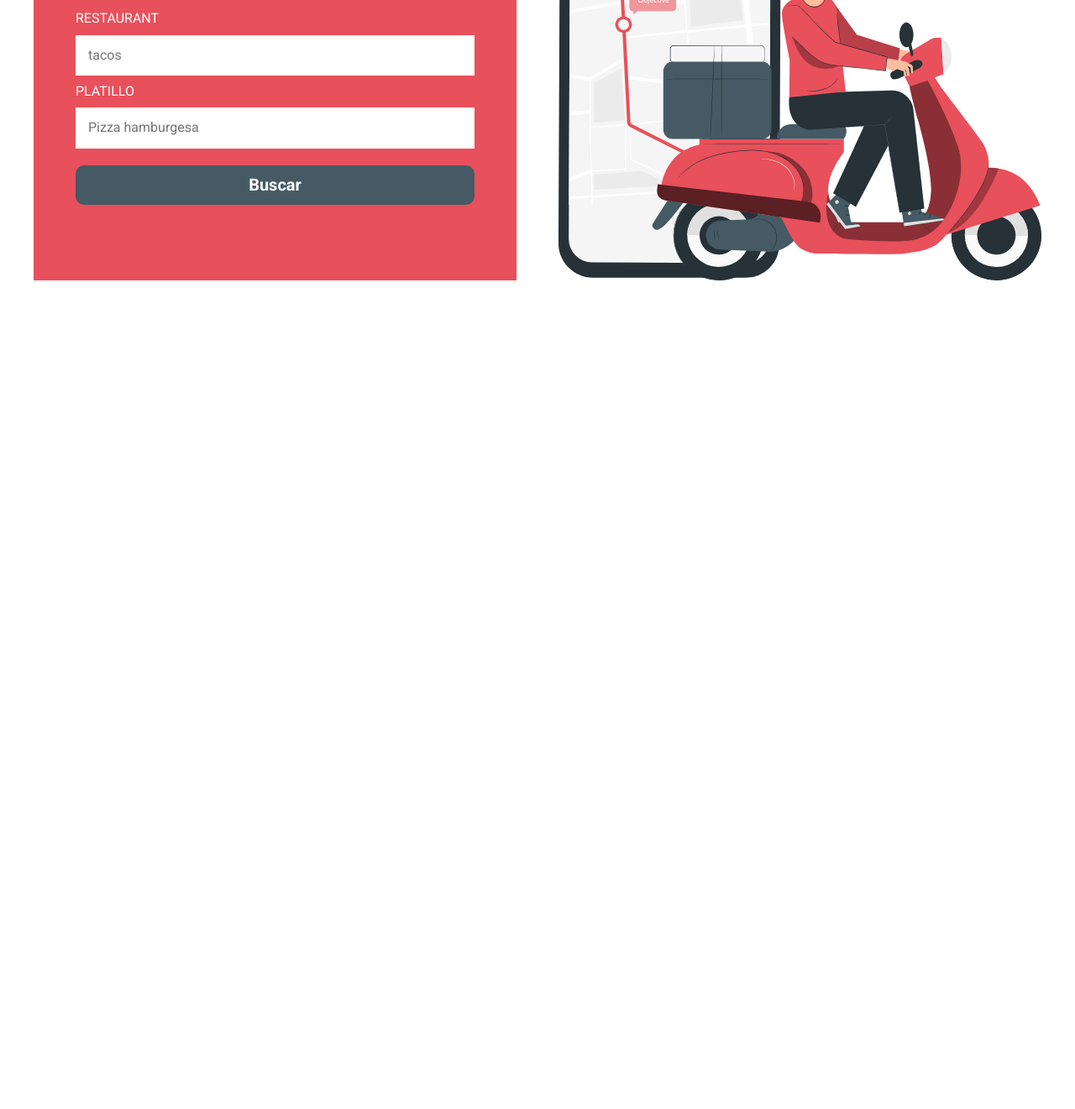
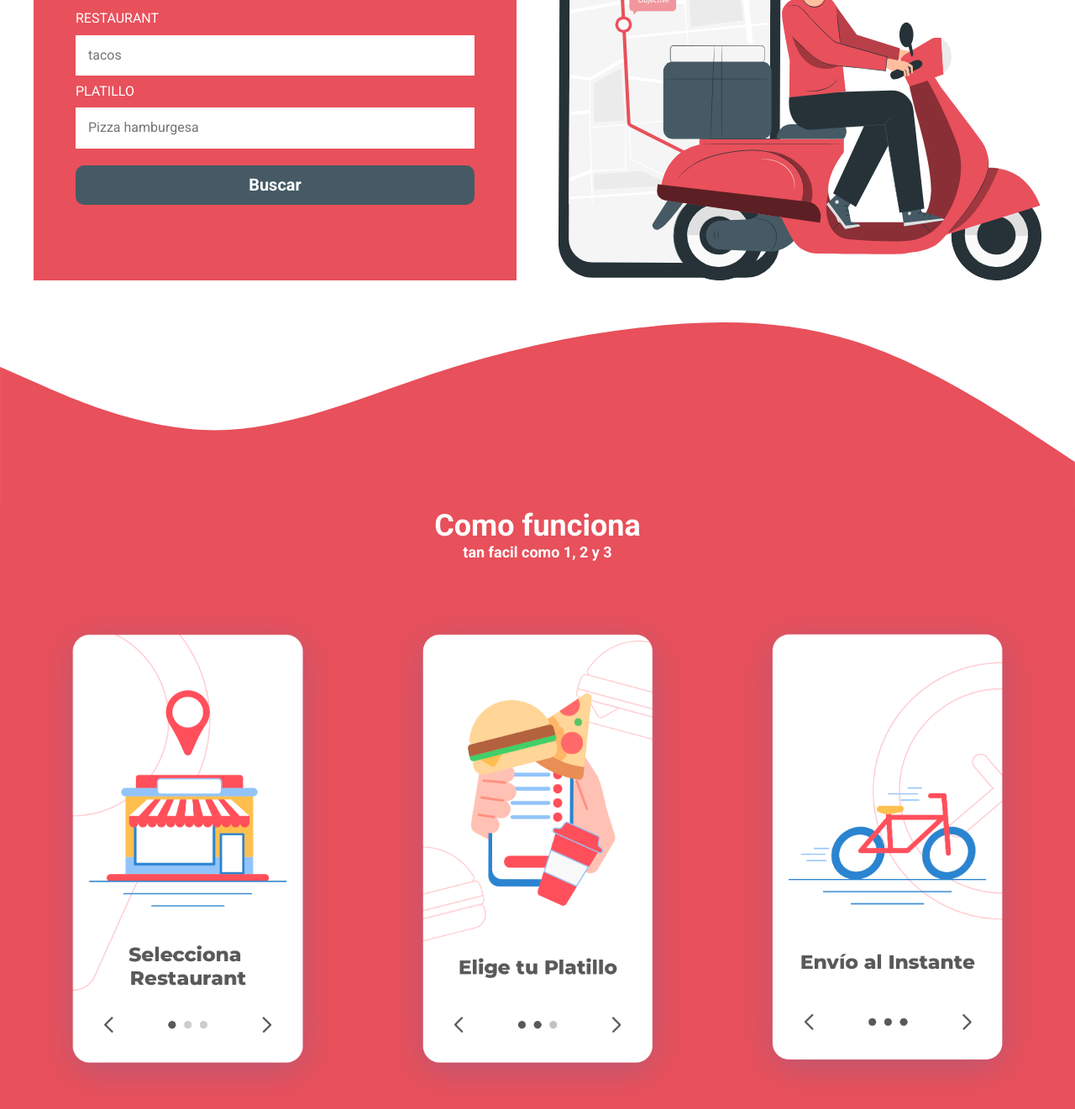
Before and after one commit to GerardoDev25/DeliveryApp-web-page-with-scss, a website: page index.html in a window 1280 px wide. Shown: the part 444-1765 px from the top of the page at 84% size. Before the commit the page ends 800 px from the top, so only its background shows below. Drawn offline with nearby package versions, Linux system fonts and the light colour scheme; files that its build step writes are made by us from their sources; files whose address does not match are found by name.

Commit message:
CSS a la sección Pasos

```diff
--- a/index.html
+++ b/index.html
@@ -30,7 +30,9 @@
     <section class="contenedor formulario">
       <div class="formulario__grid">
         <div class="formulario__contenido">
-          <h2 class="formulario__heading">Encuentra Y pide comida de tu restaurante favorito</h2>
+          <h2 class="formulario__heading">
+            Encuentra Y pide comida de tu restaurante favorito
+          </h2>
           <form class="formulario__buscar">
             <div class="formulario__campo">
               <label class="formulario__label" for="restaurant"
@@ -54,7 +56,43 @@
           </form>
         </div>
         <div class="formulario__imagen-contenedor">
-          <img class="formulario__imagen" src="build/img/dibujo_repartidor.svg" alt="imagen repartidor" />
+          <img
+            class="formulario__imagen"
+            src="build/img/dibujo_repartidor.svg"
+            alt="imagen repartidor"
+          />
+        </div>
+      </div>
+    </section>
+
+    <section class="pasos">
+      <img class="pasos__wave" src="build/img/wave.svg" alt="olas" />
+      <div class="pasos__contenido">
+        <h2 class="pasos__heading">
+          Como funciona <span class="pasos__heading--description">tan facil como 1, 2 y 3</span>
+        </h2>
+        <div class="pasos__grid contenedor">
+          <div class="pasos_paso">
+            <img
+              class="pasos__imagen"
+              src="build/img/paso_1.png"
+              alt="imgeng pasos app"
+            />
+          </div>
+          <div class="pasos_paso">
+            <img
+              class="pasos__imagen"
+              src="build/img/paso_2.png"
+              alt="imgeng pasos app"
+            />
+          </div>
+          <div class="pasos_paso">
+            <img
+              class="pasos__imagen"
+              src="build/img/paso_3.png"
+              alt="imgeng pasos app"
+            />
+          </div>
         </div>
       </div>
     </section>
--- a/src/scss/app.scss
+++ b/src/scss/app.scss
@@ -1,3 +1,4 @@
 @use 'base';
 @use 'header';
-@use 'formulario'
+@use 'formulario';
+@use 'pasos'
--- /dev/null
+++ b/src/scss/pasos/_pasos.scss
@@ -0,0 +1,33 @@
+@use 'base/variables' as v;
+@use 'base/mixins' as m;
+
+.pasos {
+  margin-top: 5rem;
+
+  &__wave {
+    margin-bottom: -1px;
+  }
+  &__contenido {
+    background-color: v.$primario;
+  }
+  &__heading {
+    text-align: center;
+    color: v.$blanco;
+    &--description {
+      font-size: 1.8rem;
+      display: block;
+    }
+  }
+  &__grid {
+    @include m.tablet {
+      @include m.grid(3, v.$separacion);
+    }
+  }
+
+  &__imagen {
+    transition: transform .3s;
+    &:hover {
+      transform: rotate(-4deg) scale(1.2);
+    }
+  }
+}
--- /dev/null
+++ b/src/scss/pasos/index.scss
@@ -0,0 +1 @@
+@forward 'pasos'
```
